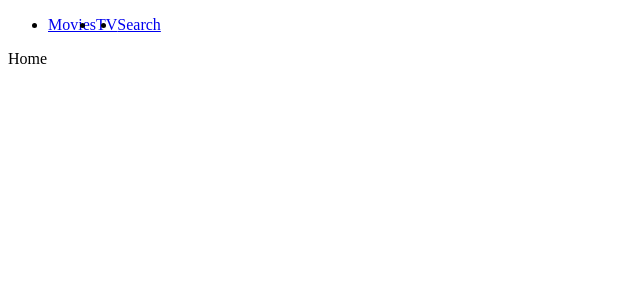
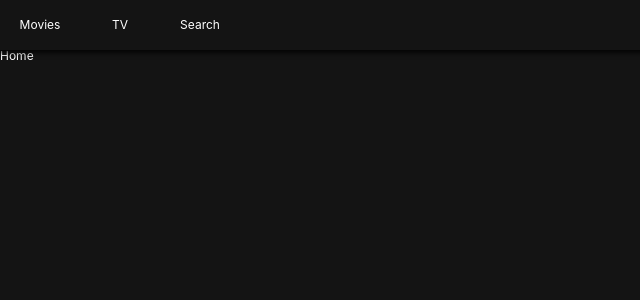
Before and after one commit to bumkeyy/react.netflix, a React (Create React App) app: page / in a window 1280 px wide. Shown: the top 300 px of the page, without its empty margins (0-640 px from the left). Built offline with nearby package versions, Linux system fonts and the light colour scheme.

Commit message:
GlobalStyles and Header

```diff
--- a/package.json
+++ b/package.json
@@ -8,7 +8,8 @@
     "react-dom": "^16.9.0",
     "react-router-dom": "^5.0.1",
     "react-scripts": "3.1.1",
-    "styled-components": "^4.3.2"
+    "styled-components": "^4.3.2",
+    "styled-reset": "^4.0.1"
   },
   "scripts": {
     "start": "react-scripts start",
--- a/src/Components/App.js
+++ b/src/Components/App.js
@@ -1,11 +1,13 @@
 import React, { Component } from 'react';
 import Router from './Router';
+import GlobalStyles from './GlobalStyles';
 
 class App extends Component {
   render() {
     return (
       <>
         <Router />
+        <GlobalStyles />
       </>
     );
   }
--- /dev/null
+++ b/src/Components/GlobalStyles.js
@@ -0,0 +1,22 @@
+import { createGlobalStyle } from 'styled-components';
+import reset from 'styled-reset';
+
+const globalStyles = createGlobalStyle`
+    ${reset};
+    a{
+        text-decoration:none;
+        color:inherit;
+    }
+    *{
+        box-sizing:border-box;
+    }
+    body{
+        font-family:-apple-system, BlinkMacSystemFont, 'Segoe UI', Roboto, Oxygen, Ubuntu, Cantarell, 'Open Sans', 'Helvetica Neue', sans-serif;
+        font-size:12px;
+        background-color:rgba(20, 20, 20, 1);
+        color:white;
+        padding-top:50px;
+    }
+`;
+
+export default globalStyles;
--- a/src/Components/Header.js
+++ b/src/Components/Header.js
@@ -2,18 +2,36 @@
 import { Link } from 'react-router-dom';
 import styled from 'styled-components';
 
-const Header = styled.header``;
+const Header = styled.header`
+  color: white;
+  position: fixed;
+  top: 0;
+  left: 0;
+  width: 100%;
+  height: 50px;
+  display: flex;
+  align-items: center;
+  background-color: rgba(20, 20, 20, 0.8);
+  z-index: 10;
+  box-shadow: 0px 1px 5px 2px rgba(0, 0, 0, 0.8);
+`;
 
 const List = styled.ul`
   display: flex;
-  &:hover {
-    background-color: blue;
-  }
 `;
 
-const Item = styled.li``;
+const Item = styled.li`
+  width: 80px;
+  height: 50px;
+  text-align: center;
+`;
 
-const SLink = styled(Link)``;
+const SLink = styled(Link)`
+  height: 50px;
+  display: flex;
+  align-items: center;
+  justify-content: center;
+`;
 
 export default () => (
   <Header>
```
